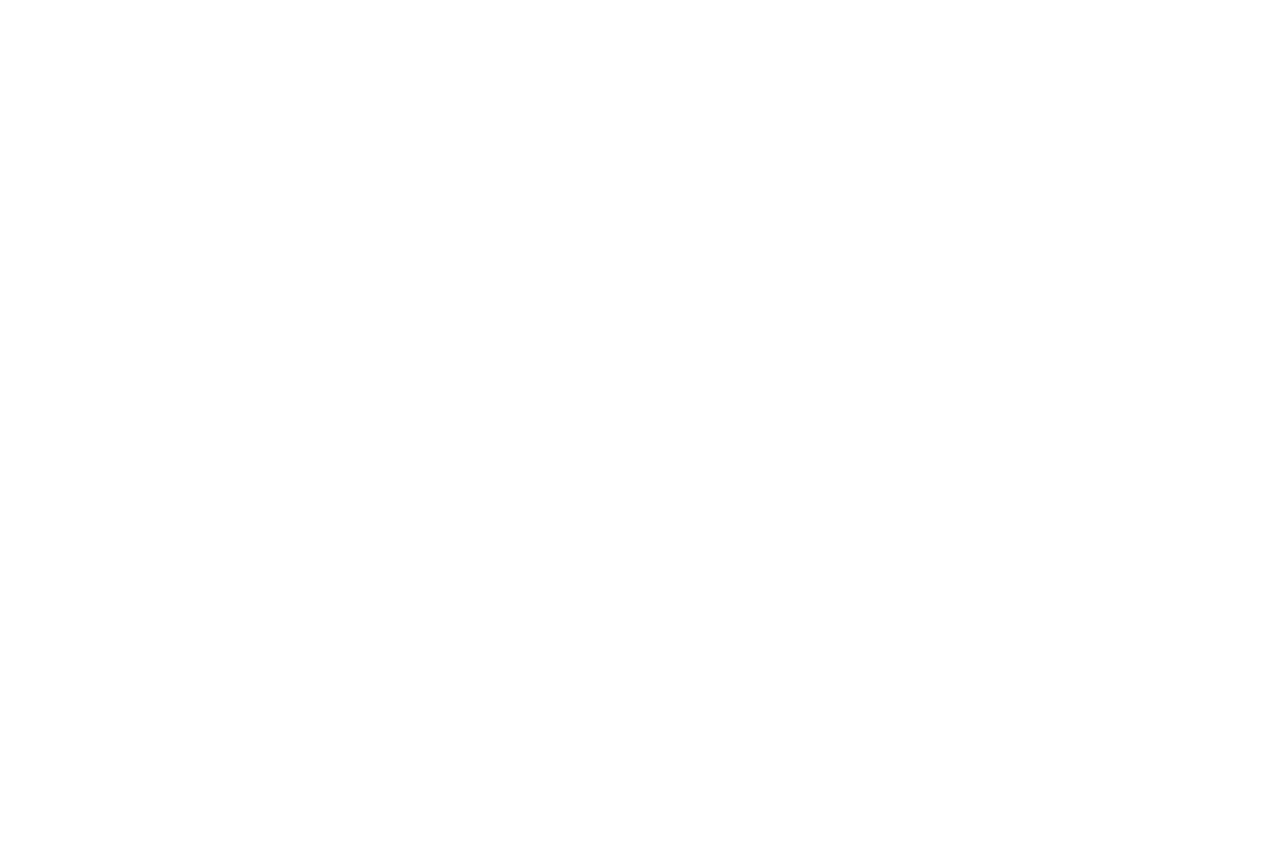
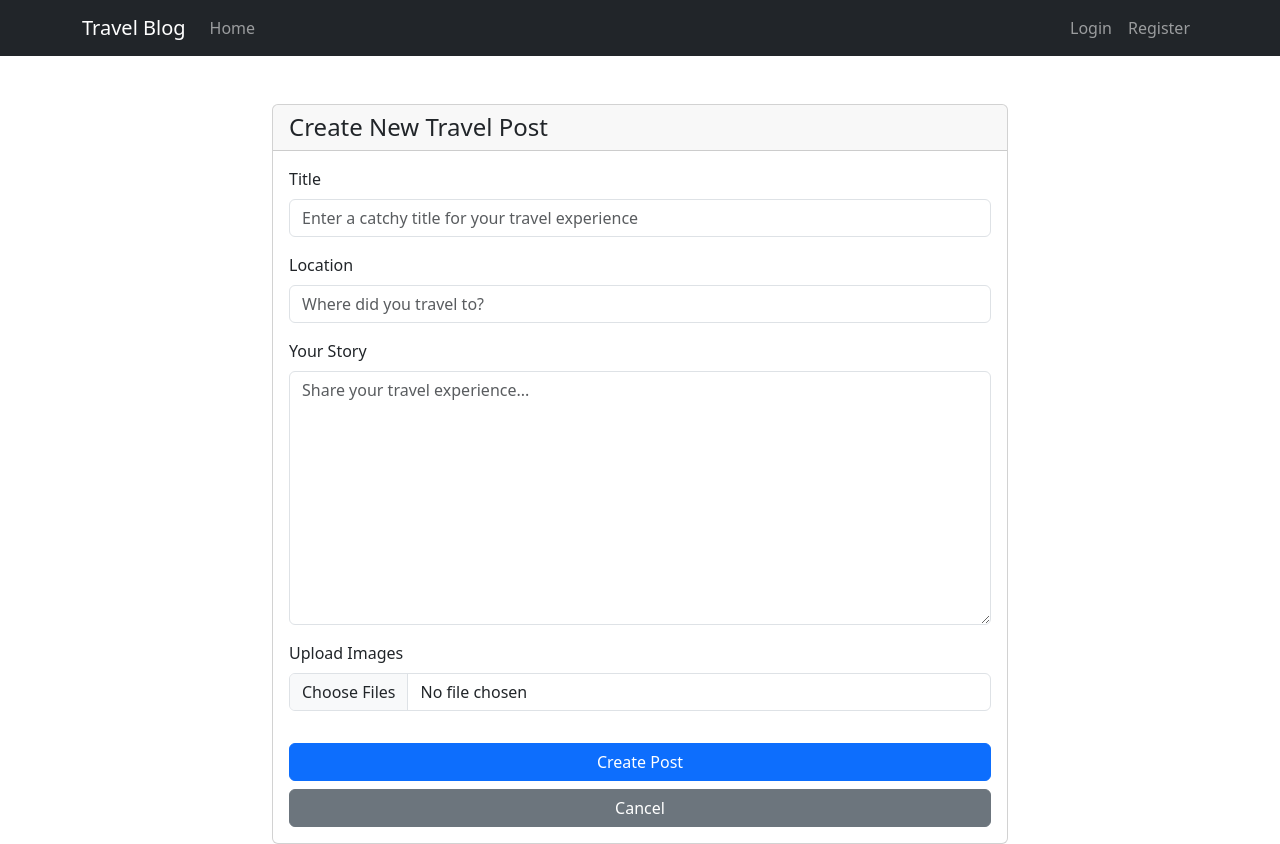
Before and after one commit to kkwk97/my-app, a React (Create React App) app: page /new-post in a window 1280 px wide. Before the commit this address had no page. Before the commit the page ends 800 px from the top, so only its background shows below. Built offline with nearby package versions, Linux system fonts and the light colour scheme.

Commit message:
add NewPostPage

```diff
--- a/src/App.js
+++ b/src/App.js
@@ -30,6 +30,7 @@
 import Default from './Default';
 import RegisterPage from './RegisterPage';
 import HomePage from './HomePage';
+import NewPostPage from './NewPostPage';
 
 function App() {
   // return (
@@ -63,8 +64,9 @@
         <Route path="/itinerary" element={isAuthenticated ? <ItineraryPage /> : <LoginPage />} />
         <Route path="/trip-split" element={isAuthenticated ? <TripSplit /> : <LoginPage />} /> */}
 
+
         {/* Post Routes */}
-        {/* <Route path="/new-post" element={isAuthenticated ? <NewPostPage /> : <LoginPage />} /> */}
+        <Route path="/new-post" element={isAuthenticated ? <NewPostPage /> : <Login />} />
         {/* <Route path="/edit-post/:postId" element={isAuthenticated ? <EditPostPage /> : <LoginPage />} /> */}
 
         {/* Find Trips Page */}
--- /dev/null
+++ b/src/NewPostPage.js
@@ -0,0 +1,156 @@
+// src/pages/NewPostPage.js
+import React, { useState } from 'react';
+import { useNavigate } from 'react-router-dom';
+import BaseLayout from './BaseLayout';
+
+// ✅ NEW: Get current user ID from localStorage
+const userId = localStorage.getItem('userId');
+
+const NewPostPage = () => {
+  const navigate = useNavigate();
+  const [formData, setFormData] = useState({
+    title: '',
+    location: '',
+    content: '',
+    username: '',
+    images: '',
+    user_id: ''
+  });
+  const [images, setImages] = useState([]);
+  const [preview, setPreview] = useState([]);
+
+  const handleChange = (e) => {
+    const { id, value } = e.target;
+    setFormData((prev) => ({
+      ...prev,
+      [id]: value
+    }));
+  };
+
+  const handleFileChange = (e) => {
+    const files = Array.from(e.target.files);
+    setImages(files);
+
+    const previews = files.map((file) => URL.createObjectURL(file));
+    setPreview(previews);
+  };
+
+  const handleSubmit = async (e) => {
+    e.preventDefault();
+
+    // const data = new FormData();
+    // data.append('title', formData.title);
+    // data.append('location', formData.location);
+    // data.append('content', formData.content);
+    // data.append('username', userId);
+    // data.append('user_id', '')
+    const data = {
+        'title': formData.title,
+        'location': formData.location,
+        'content': formData.content,
+        'username': userId,
+        'user_id': '',
+        // 'images': images
+    }
+
+    images.forEach((file) => data.append('images', file));
+
+    try {
+      const res = await fetch('https://dp0zpyerpl.execute-api.ap-southeast-2.amazonaws.com/UAT/posts/create-post', {
+        method: 'POST',
+        body:  JSON.stringify(data)
+      });
+
+      if (res.ok) {
+        navigate('/home');
+      } else {
+        const errorData = await res.json();
+        alert(errorData.message || 'Something went wrong!');
+      }
+    } catch (error) {
+      console.error('Error submitting form:', error);
+      alert('Something went wrong!');
+    }
+  };
+
+  return (
+    <BaseLayout>
+    <div className="row justify-content-center mt-5">
+      <div className="col-md-8">
+        <div className="card">
+          <div className="card-header">
+            <h4 className="mb-0">Create New Travel Post</h4>
+          </div>
+          <div className="card-body">
+            <form onSubmit={handleSubmit} encType="multipart/form-data">
+              <div className="mb-3">
+                <label htmlFor="title" className="form-label">Title</label>
+                <input
+                  type="text"
+                  className="form-control"
+                  id="title"
+                  value={formData.title}
+                  onChange={handleChange}
+                  required
+                  placeholder="Enter a catchy title for your travel experience"
+                />
+              </div>
+              <div className="mb-3">
+                <label htmlFor="location" className="form-label">Location</label>
+                <input
+                  type="text"
+                  className="form-control"
+                  id="location"
+                  value={formData.location}
+                  onChange={handleChange}
+                  required
+                  placeholder="Where did you travel to?"
+                />
+              </div>
+              <div className="mb-3">
+                <label htmlFor="content" className="form-label">Your Story</label>
+                <textarea
+                  className="form-control"
+                  id="content"
+                  rows="10"
+                  value={formData.content}
+                  onChange={handleChange}
+                  required
+                  placeholder="Share your travel experience..."
+                ></textarea>
+              </div>
+              <div className="mb-3">
+                <label htmlFor="image" className="form-label">Upload Images</label>
+                <input
+                  className="form-control"
+                  type="file"
+                  id="image"
+                  multiple
+                  onChange={handleFileChange}
+                />
+                <div className="d-flex flex-wrap gap-2 mt-3">
+                  {preview.map((src, i) => (
+                    <img
+                      key={i}
+                      src={src}
+                      alt={`preview-${i}`}
+                      className="img-thumbnail"
+                      style={{ maxHeight: '150px' }}
+                    />
+                  ))}
+                </div>
+              </div>
+              <div className="d-grid gap-2">
+                <button type="submit" className="btn btn-primary">Create Post</button>
+                <button type="button" className="btn btn-secondary" onClick={() => navigate('/')}>Cancel</button>
+              </div>
+            </form>
+          </div>
+        </div>
+      </div>
+    </div>
+    </BaseLayout>
+  );
+};
+
+export default NewPostPage;
```
